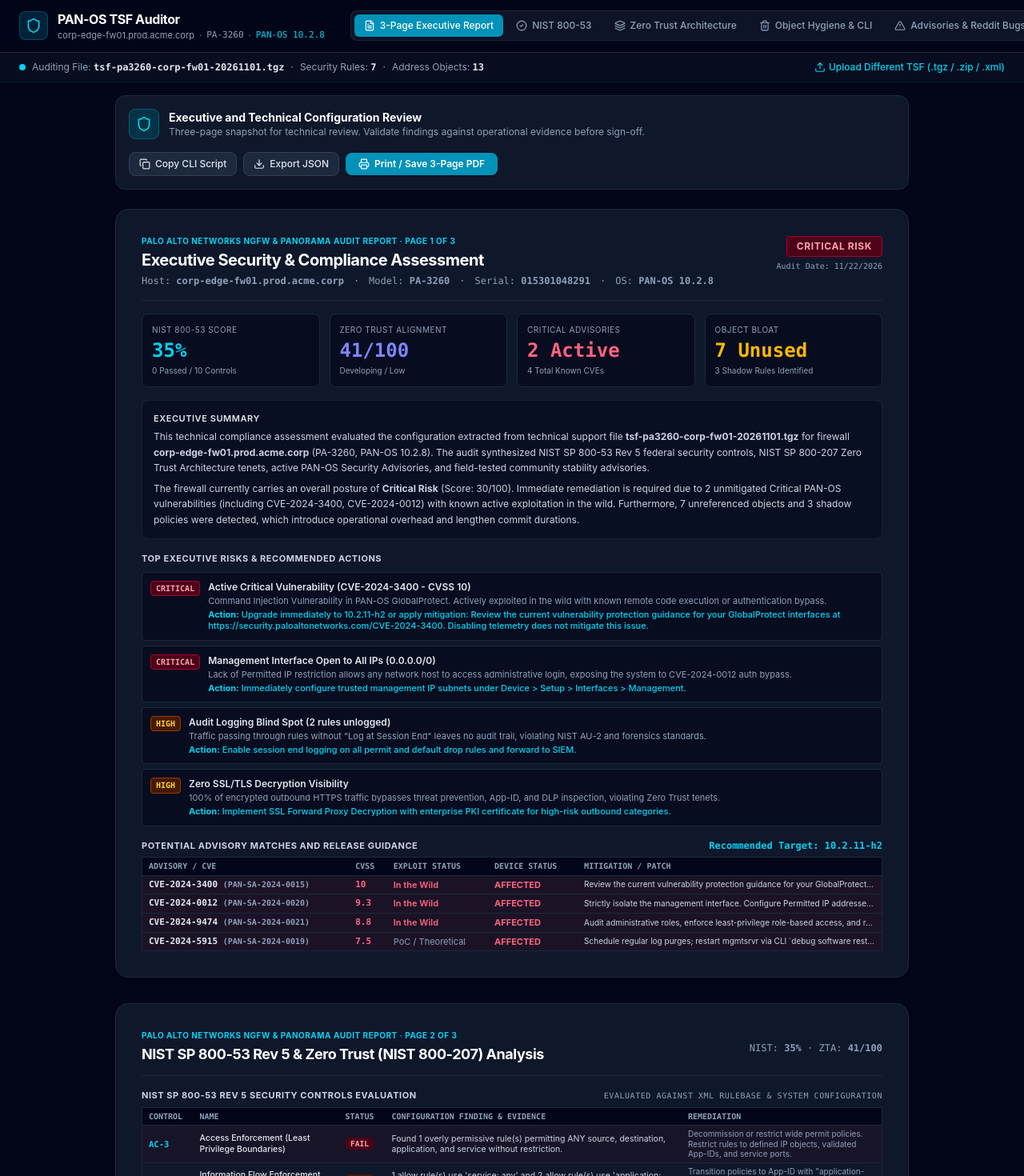
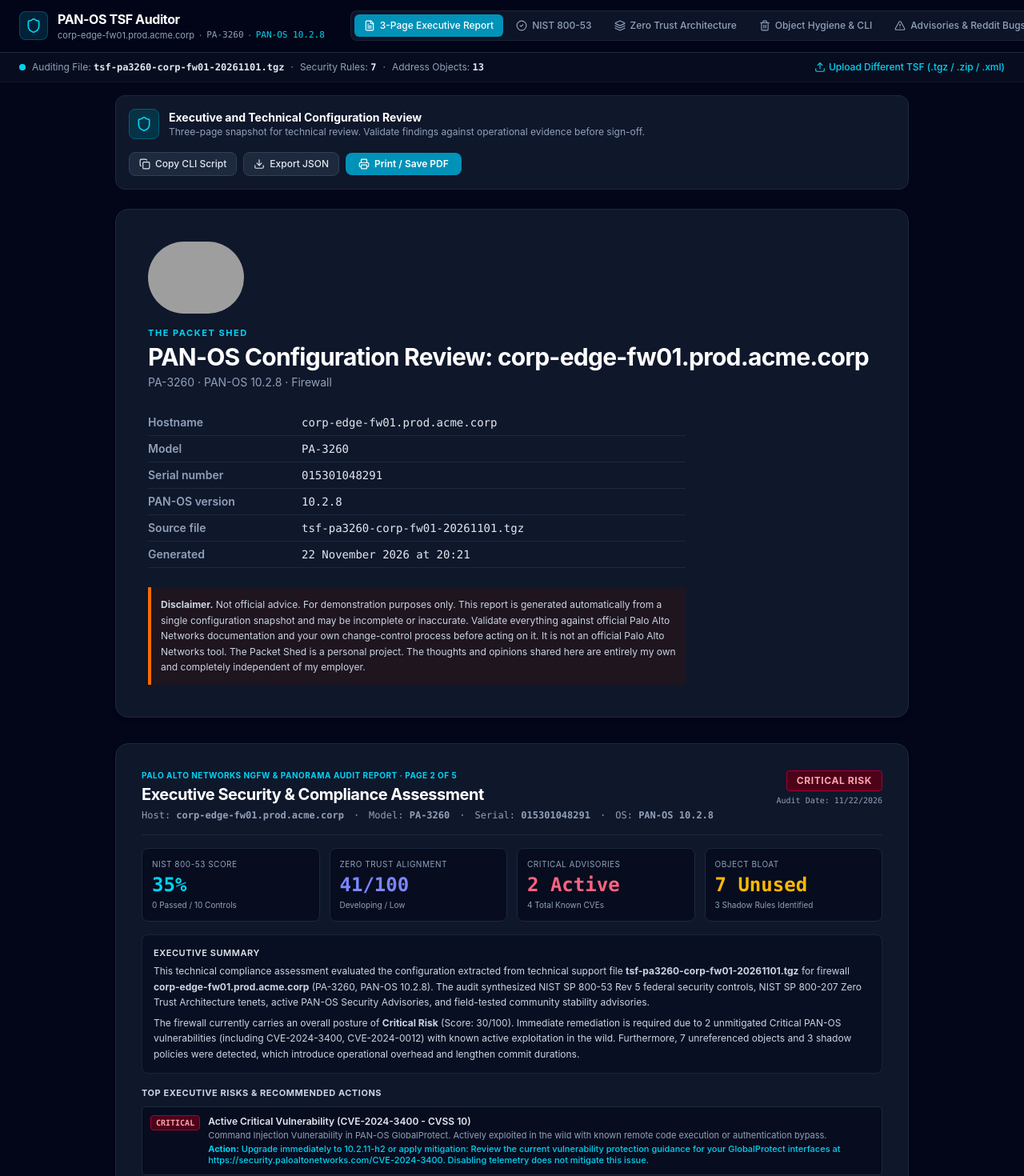
Before and after one commit to thepacketshed/panos-tsf-auditor, a React (Vite) app: page / in a window 1280 px wide. Shown: the top 1470 px of the page at 80% size. Built offline with nearby package versions, Linux system fonts and the light colour scheme; grey boxes are pictures that could not be loaded.

Commit message:
Add title page and closing page to the printed report

```diff
--- a/src/components/ThreePageReport.tsx
+++ b/src/components/ThreePageReport.tsx
@@ -1,6 +1,7 @@
 import React from 'react';
 import { AuditReportData } from '../types/panos';
 import { Shield, AlertCircle, CheckCircle2, AlertTriangle, Printer, Download, Copy, Check } from 'lucide-react';
+import { ReportTitlePage, ReportClosingPage, REPORT_DISCLAIMER } from './ReportBookends';
 
 interface ThreePageReportProps {
   reportData: AuditReportData;
@@ -70,10 +71,13 @@ export const ThreePageReport: React.FC<ThreePageReportProps> = ({ reportData, on
             className="flex items-center gap-1.5 px-4 py-1.5 rounded-lg bg-cyan-600 hover:bg-cyan-500 text-white text-xs font-semibold shadow-sm transition-colors"
           >
             <Printer className="h-3.5 w-3.5" />
-            <span>Print / Save 3-Page PDF</span>
+            <span>Print / Save PDF</span>
           </button>
         </div>
       </div>
+
+      {/* Title page (printed as page 1) */}
+      <ReportTitlePage config={config} />
 
       {/* ========================================================================= */}
       {/* PAGE 1: EXECUTIVE SUMMARY, SECURITY POSTURE & ADVISORIES                 */}
@@ -83,7 +87,7 @@ export const ThreePageReport: React.FC<ThreePageReportProps> = ({ reportData, on
         <div className="border-b border-slate-800 pb-4 mb-4 flex justify-between items-start">
           <div>
             <div className="text-[10px] uppercase font-bold tracking-wider text-cyan-400 print:text-cyan-700">
-              Palo Alto Networks NGFW & Panorama Audit Report · Page 1 of 3
+              Palo Alto Networks NGFW & Panorama Audit Report · Page 2 of 5
             </div>
             <h1 className="text-xl font-bold tracking-tight text-white mt-0.5 print:text-slate-900">
               Executive Security & Compliance Assessment
@@ -261,7 +265,7 @@ export const ThreePageReport: React.FC<ThreePageReportProps> = ({ reportData, on
         <div className="border-b border-slate-800 pb-3 mb-4 flex justify-between items-center">
           <div>
             <div className="text-[10px] uppercase font-bold tracking-wider text-cyan-400 print:text-cyan-700">
-              Palo Alto Networks NGFW & Panorama Audit Report · Page 2 of 3
+              Palo Alto Networks NGFW & Panorama Audit Report · Page 3 of 5
             </div>
             <h2 className="text-lg font-bold tracking-tight text-white mt-0.5 print:text-slate-900">
               NIST SP 800-53 Rev 5 & Zero Trust (NIST 800-207) Analysis
@@ -381,7 +385,7 @@ export const ThreePageReport: React.FC<ThreePageReportProps> = ({ reportData, on
         <div className="border-b border-slate-800 pb-3 mb-4 flex justify-between items-center">
           <div>
             <div className="text-[10px] uppercase font-bold tracking-wider text-cyan-400 print:text-cyan-700">
-              Palo Alto Networks NGFW & Panorama Audit Report · Page 3 of 3
+              Palo Alto Networks NGFW & Panorama Audit Report · Page 4 of 5
             </div>
             <h2 className="text-lg font-bold tracking-tight text-white mt-0.5 print:text-slate-900">
               Hygiene Cleanup, Device Hardening & Community Advisory
@@ -531,9 +535,12 @@ export const ThreePageReport: React.FC<ThreePageReportProps> = ({ reportData, on
 
         {/* Disclaimer */}
         <p className="mt-3 pt-2 border-t border-slate-800 print:border-slate-300 text-[9px] leading-snug text-slate-400 print:text-slate-600">
-          <strong>Disclaimer:</strong> This report does not constitute official advice and is provided for demonstration purposes only. It is generated automatically from a single configuration snapshot and may be incomplete or inaccurate. Validate everything against official Palo Alto Networks documentation and your own change-control process before acting on it. It is not an official Palo Alto Networks tool. Built for the community, by an engineer. The Packet Shed is a personal project aimed at helping others untangle complex tech. The thoughts and opinions shared here are entirely my own and completely independent of my employer.
+          <strong>Disclaimer:</strong> {REPORT_DISCLAIMER}
         </p>
       </div>
+
+      {/* Closing page (printed as page 5) */}
+      <ReportClosingPage />
     </div>
   );
 };
```
